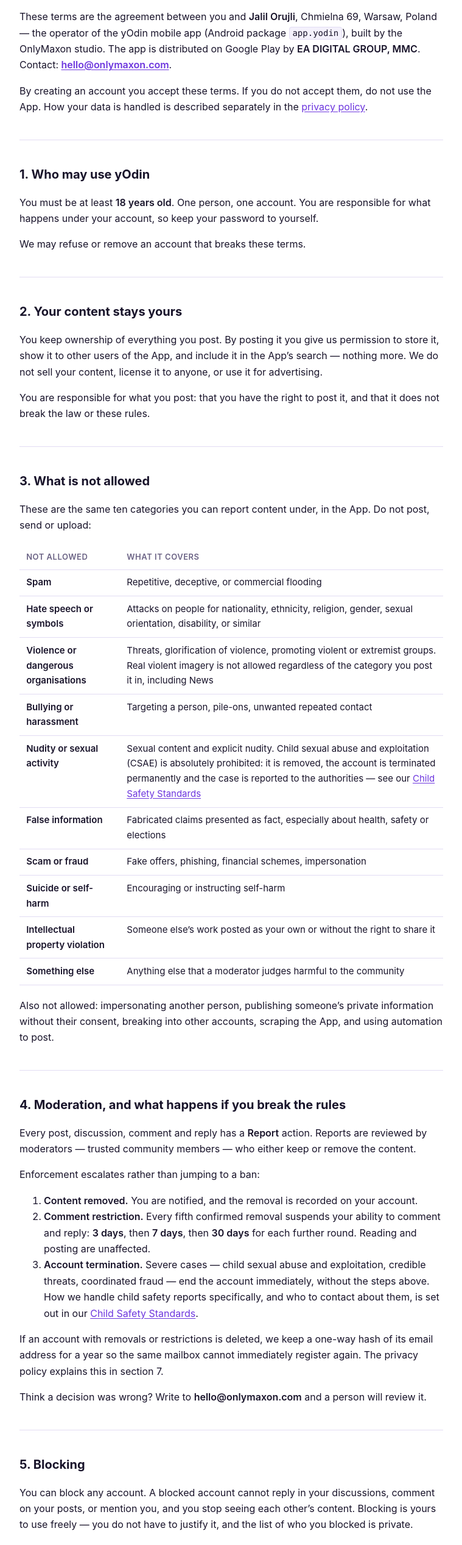
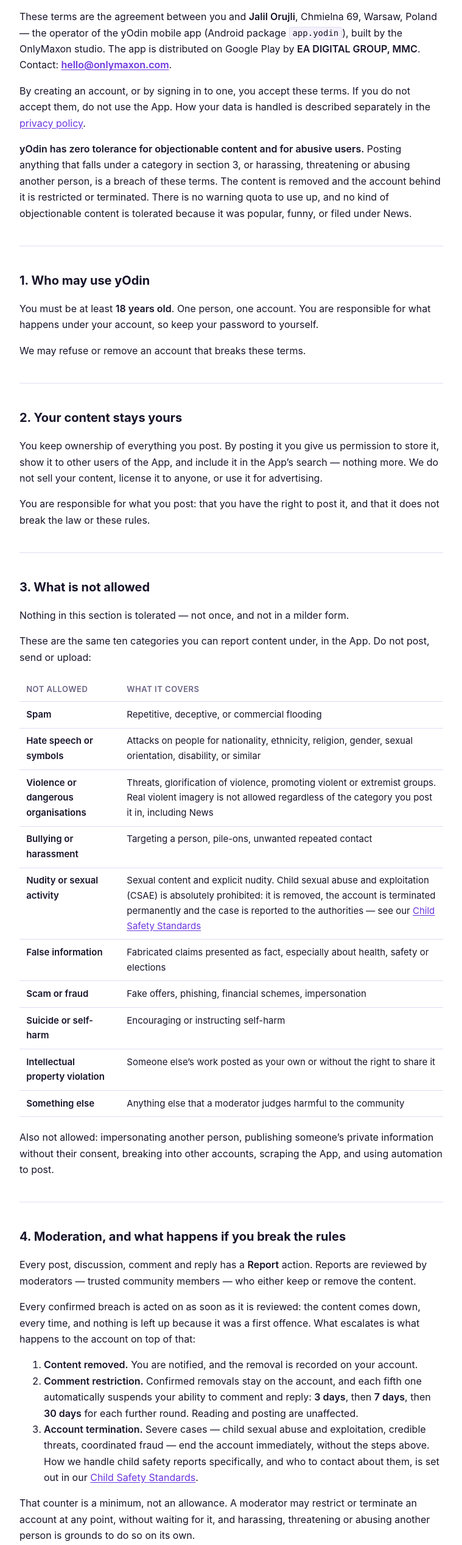
Before and after one commit to OnlyMaxon/OnlyMaxon, a plain HTML site: page apps/yodin/terms/index.html in a window 1280 px wide. Shown: the part 200-2734 px from the top of the page at 61% size, without its empty margins (260-1019 px from the left). Drawn offline with Linux system fonts and the light colour scheme.

Commit message:
Update terms of use: revise last updated date and clarify content moderation policies

```diff
--- a/apps/yodin/terms/index.html
+++ b/apps/yodin/terms/index.html
@@ -81,7 +81,7 @@
   </nav>
   <h1 id="terms-of-use">Terms of Use</h1>
 
-<p><strong>Last updated:</strong> 5 October 2026</p>
+<p><strong>Last updated:</strong> 12 November 2026</p>
 
 <p>These terms are the agreement between you and <strong>Jalil Orujli</strong>, Chmielna 69,
 Warsaw, Poland — the operator of the yOdin mobile app (Android package
@@ -89,9 +89,17 @@ Warsaw, Poland — the operator of the yOdin mobile app (Android package
 Play by <strong>EA DIGITAL GROUP, MMC</strong>.
 Contact: <strong><a href="mailto:hello@onlymaxon.com">hello@onlymaxon.com</a></strong>.</p>
 
-<p>By creating an account you accept these terms. If you do not accept them, do not
-use the App. How your data is handled is described separately in the
+<p>By creating an account, or by signing in to one, you accept these terms. If you
+do not accept them, do not use the App. How your data is handled is described
+separately in the
 <a href="https://onlymaxon.com/apps/yodin/privacy/">privacy policy</a>.</p>
+
+<p><strong>yOdin has zero tolerance for objectionable content and for abusive
+users.</strong> Posting anything that falls under a category in section 3, or
+harassing, threatening or abusing another person, is a breach of these terms. The
+content is removed and the account behind it is restricted or terminated. There
+is no warning quota to use up, and no kind of objectionable content is tolerated
+because it was popular, funny, or filed under News.</p>
 
 <hr />
 
@@ -118,6 +126,8 @@ that it does not break the law or these rules.</p>
 <hr />
 
 <h2 id="3-what-is-not-allowed">3. What is not allowed</h2>
+
+<p>Nothing in this section is tolerated — not once, and not in a milder form.</p>
 
 <p>These are the same ten categories you can report content under, in the App. Do
 not post, send or upload:</p>
@@ -187,20 +197,27 @@ App, and using automation to post.</p>
 reviewed by moderators — trusted community members — who either keep or remove
 the content.</p>
 
-<p>Enforcement escalates rather than jumping to a ban:</p>
+<p>Every confirmed breach is acted on as soon as it is reviewed: the content comes
+down, every time, and nothing is left up because it was a first offence. What
+escalates is what happens to the account on top of that:</p>
 
 <ol>
   <li><strong>Content removed.</strong> You are notified, and the removal is recorded on your
 account.</li>
-  <li><strong>Comment restriction.</strong> Every fifth confirmed removal suspends your ability
-to comment and reply: <strong>3 days</strong>, then <strong>7 days</strong>, then <strong>30 days</strong> for each
-further round. Reading and posting are unaffected.</li>
+  <li><strong>Comment restriction.</strong> Confirmed removals stay on the account, and each
+fifth one automatically suspends your ability to comment and reply:
+<strong>3 days</strong>, then <strong>7 days</strong>, then <strong>30 days</strong> for each further round. Reading
+and posting are unaffected.</li>
   <li><strong>Account termination.</strong> Severe cases — child sexual abuse and exploitation,
 credible threats, coordinated fraud — end the account immediately, without
 the steps above. How we handle child safety reports specifically, and who to
 contact about them, is set out in our
 <a href="https://onlymaxon.com/apps/yodin/child-safety-standards/">Child Safety Standards</a>.</li>
 </ol>
+
+<p>That counter is a minimum, not an allowance. A moderator may restrict or
+terminate an account at any point, without waiting for it, and harassing,
+threatening or abusing another person is grounds to do so on its own.</p>
 
 <p>If an account with removals or restrictions is deleted, we keep a one-way hash
 of its email address for a year so the same mailbox cannot immediately register
```
Also changed, not shown: build/src/apps/yodin/terms.html (+24 -7 lines).
